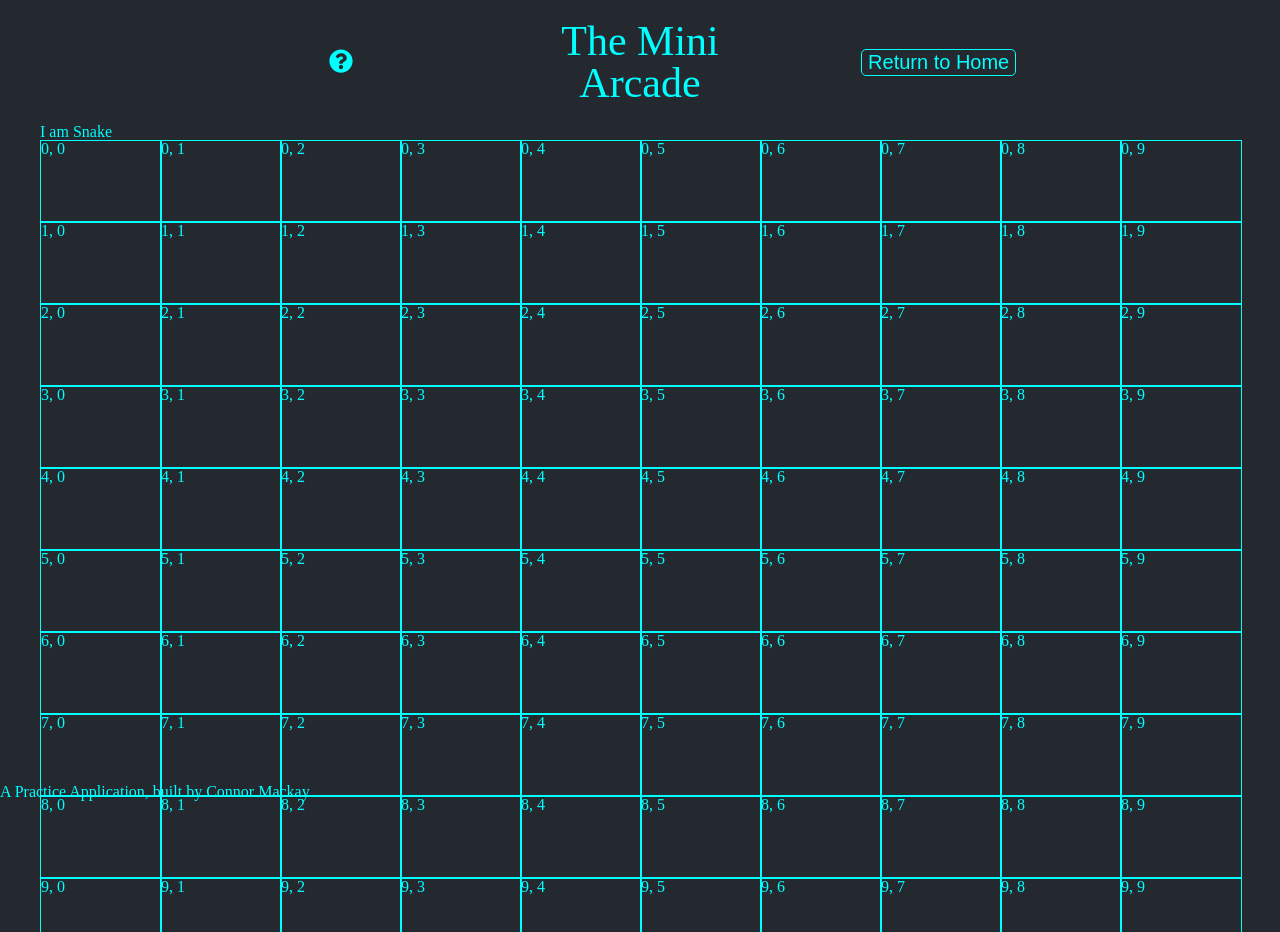
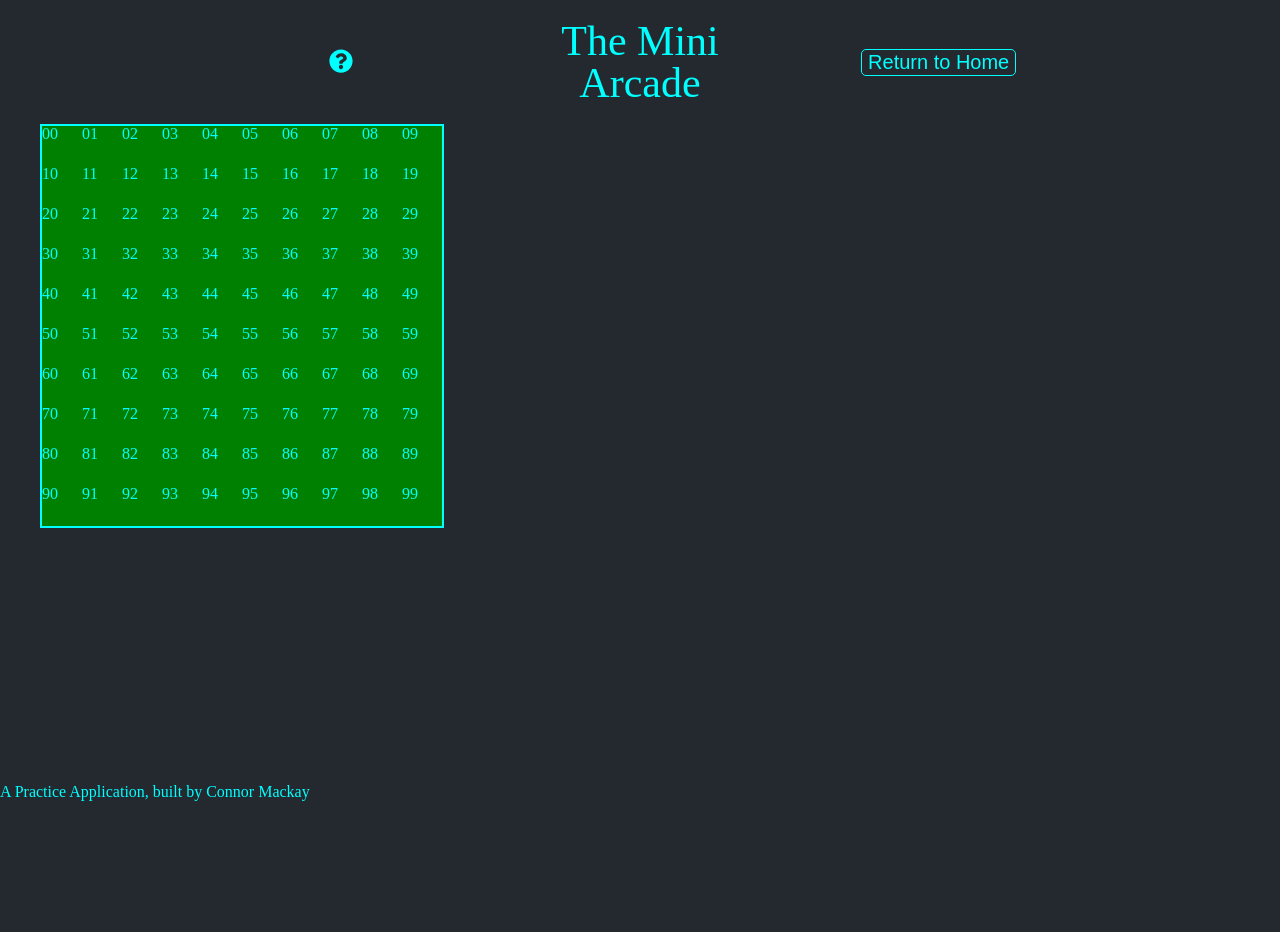
Before and after one commit to CD-Mackay/mini-arcade, a React app: page /snake in a window 1280 px wide. Shown: the top 932 px of the page. Built offline with nearby package versions, Linux system fonts and the light colour scheme.

Commit message:
Add game data

```diff
--- a/client/src/components/games/snake/Snake.js
+++ b/client/src/components/games/snake/Snake.js
@@ -1,16 +1,13 @@
-import React from 'react';
-import SnakeGrid from './atoms/snakegrid/SnakeGrid';
+import React from "react";
+import SnakeGrid from "./atoms/snakegrid/SnakeGrid";
 
 import StyledSnake from "./StyledSnake";
 
 const Snake = () => {
 
   return (
-    <StyledSnake >
-    <div>
-      I am Snake
+    <StyledSnake>
       <SnakeGrid />
-      </div>
     </StyledSnake>
   );
 };
--- /dev/null
+++ b/client/src/components/games/snake/atoms/SnakeSquare/SnakeSquare.js
@@ -0,0 +1,16 @@
+import React, { useState } from 'react';
+
+import StyledSnakeSquare from "./StyledSnakeSquare";
+
+const SnakeSquare = ({index}) => {
+
+  const [status, setStatus] = useState("empty");
+
+  return (
+    <StyledSnakeSquare status={status} >
+      {index.row}{index.column}
+    </StyledSnakeSquare>
+  );
+};
+
+export default SnakeSquare;
--- /dev/null
+++ b/client/src/components/games/snake/atoms/SnakeSquare/StyledSnakeSquare.js
@@ -0,0 +1,14 @@
+import styled from "styled-components";
+
+const StyledSnakeSquare = styled.div`
+  width: 40px;
+  height: 40px;
+  background-color: ${(props) =>
+    props.status === "snake"
+      ? "blue"
+      : props.status === "apple"
+      ? "red"
+      : "green"};
+`;
+
+export default StyledSnakeSquare;
--- a/client/src/components/games/snake/atoms/snakegrid/SnakeGrid.js
+++ b/client/src/components/games/snake/atoms/snakegrid/SnakeGrid.js
@@ -1,10 +1,14 @@
 import React, { useState } from 'react';
+import SnakeSquare from '../SnakeSquare/SnakeSquare';
 
 import StyledSnakeGrid from "./StyledSnakeGrid";
 
 const SnakeGrid = () => {
 
   const [board, setBoard] = useState();
+  const [currentSnake, setCurrentSnake] = useState([2, 1, 0]);
+  const [appleIndex, setAppleIndex] = useState(0);
+  const [direction, setDirection] = useState(1);
 
   const buildBoard = () => {
     let board = [];
@@ -14,9 +18,23 @@ const SnakeGrid = () => {
       }
     }
     return board.map(element => {
-      return <div className="game-square" key={[element.row, element.column]}>{element.row}, {element.column}</div>
+      return <SnakeSquare index={element} id={`${element.row} ${element.column}`} key={[element.row, element.column]} />
     })
+  };
+
+  function control(event) {
+    if (event.key === "w") {
+      console.log("up");
+    } else if (event.key === "d") {
+      console.log("right");
+    } else if (event.key === "s") {
+      console.log("down");
+    } else if (event.key === "a") {
+      console.log("left");
+    }
   }
+
+  document.addEventListener("keyup", control);
   return (
     <StyledSnakeGrid >
       {buildBoard()}
--- a/client/src/components/games/snake/atoms/snakegrid/StyledSnakeGrid.js
+++ b/client/src/components/games/snake/atoms/snakegrid/StyledSnakeGrid.js
@@ -1,12 +1,22 @@
 import styled from 'styled-components';
 
 const StyledSnakeGrid = styled.div`
-display: grid;
-grid-template-columns: 1fr 1fr 1fr 1fr 1fr 1fr 1fr 1fr 1fr 1fr;
+width: 400px;
+height: 400px;
+display: flex;
+flex-wrap: wrap;
+border: 2px solid #00FFFF;
 .game-square {
-  width: 100%;
-  height: 80px;
-  border: 1px solid #00FFFF;
+  width: 40px;
+  height: 40px;
+}
+
+.snake {
+  color: blue;
+}
+
+.apple {
+  color: red;
 }
 
 `
```
